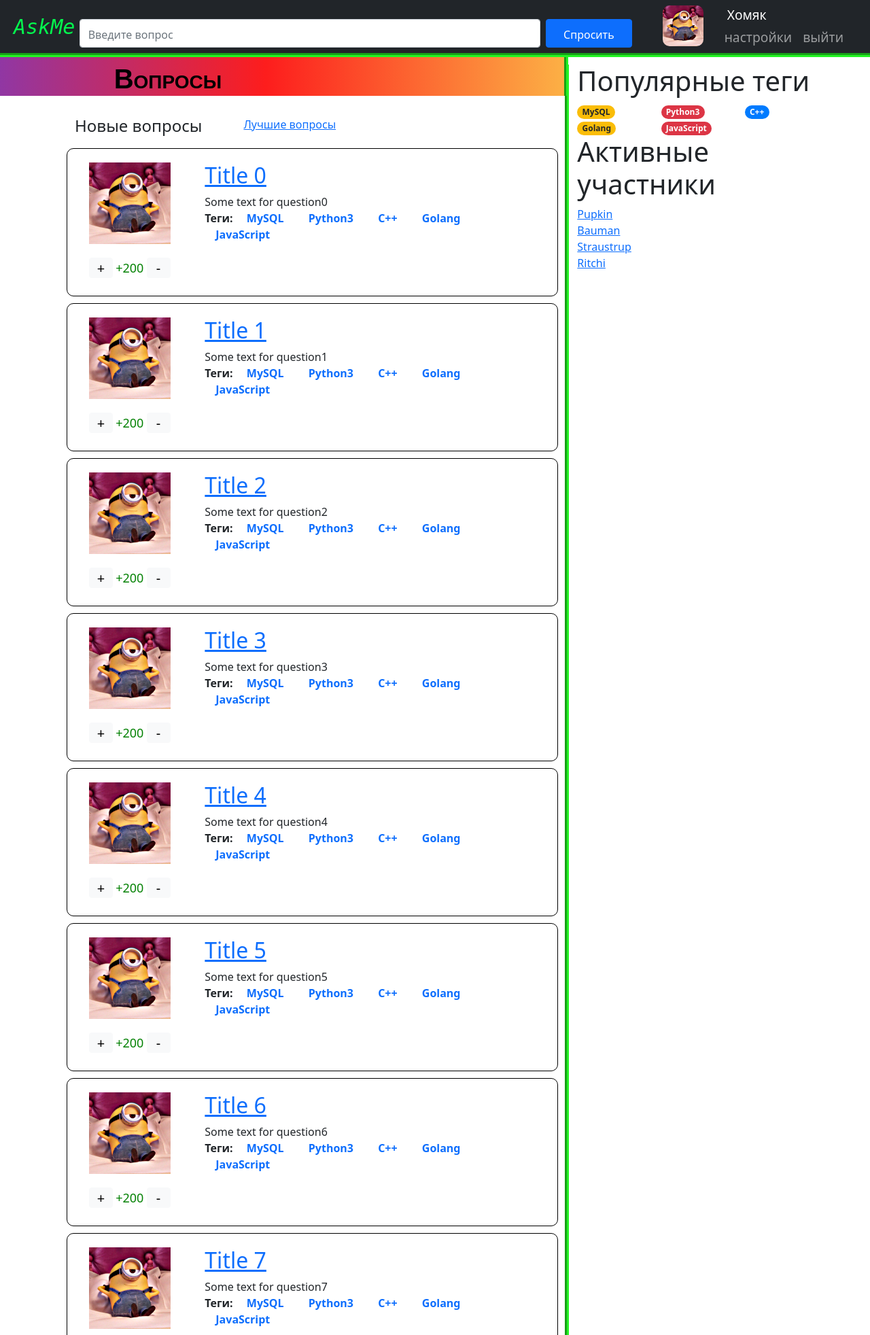
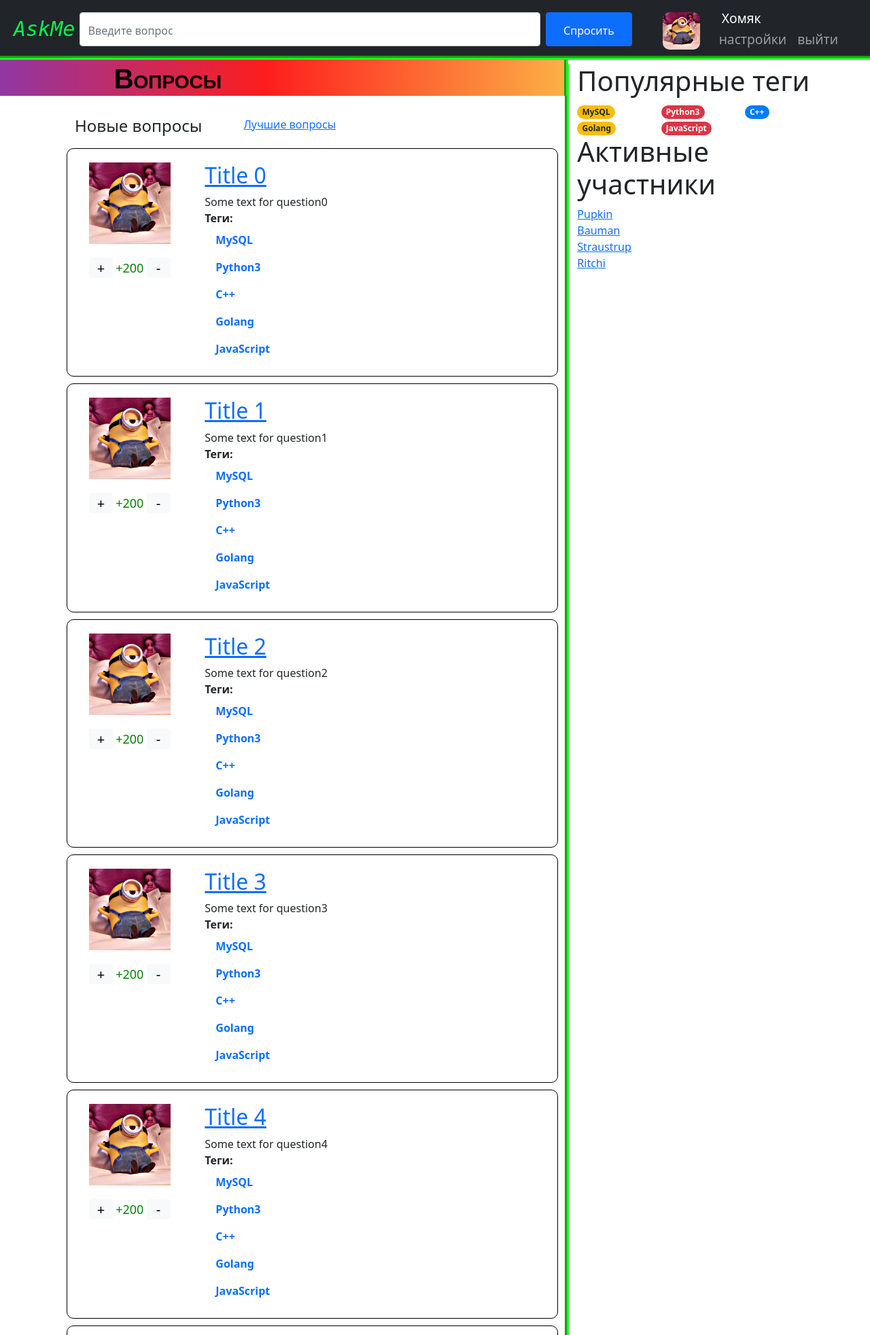
Before and after one commit to Flash1ee/tpark-web-hw, a Django app: page / in a window 1280 px wide. Shown: the top 1964 px of the page at 68% size. Run offline with Django 3.2, Linux system fonts and the light colour scheme; some libraries are stand-ins or nearby versions.

Commit message:
fix navbar

```diff
--- a/askme/static/css/my.css
+++ b/askme/static/css/my.css
@@ -2,6 +2,7 @@
     padding: 80px 15px 0;
     margin-top: 15px;
     padding-left: 40px;
+    margin-bottom:20px;
 }
 
 .question {
@@ -30,23 +31,29 @@
 }
 
 .profile-img {
-    width: 60px;
+    width: 55px;
     margin-left: 25px;
     border-radius: 10px;
 }
 
+.navbar-img {
+    padding-top: 10px;
+}
+
 .account {
     color: white;
+    padding-top: 5px;
 }
 
 .name-account {
-    padding-left: 8px;
+    padding-left: 0px;
+    padding-top: 0px
 }
 
 .account-set {
     margin-bottom: 0px;
+    margin-top: 0px;
     padding-bottom: 0px;
-    margin-top: 2px;
     padding-top: 2px;
 }
 
@@ -138,6 +145,7 @@
     line-height: 98%;
     font-style: italic;
 }
+
 .off-border {
     text-decoration: None;
 }
@@ -150,17 +158,19 @@
 .label-askme {
     font-size: 1.5rem;
     padding-left: 20px;
-    padding-top: 15px;
+    height: 50px;
+    padding-top: 18px;
 }
 
 .myform {
+    padding-top: 10px;
     margin-top: 10px;
-    padding-top: 10px;
+    height: 50px;
 }
 
 .btn-ask {
-    height: 80%;
-    margin-top: 20px;
+    /*height: 80%;*/
+    /*margin-top: 20px;*/
 }
 
 .btn-primary {
@@ -223,6 +233,8 @@
     text-transform: none;
 }
 
+}
+
 .inline {
     display: inline;
 }
@@ -277,7 +289,7 @@
 }
 
 .form-control {
-    margin-top: 20px;
+    /*margin-top: 20px;*/
 }
 
 /* question.html */
@@ -300,8 +312,10 @@
 }
 
 .login-in {
-    padding-top: 25px;
+    /*padding-top: 25px;*/
     color: #23f423;
+    height: 50px;
+    padding-top: 15px;
 }
 
 .login-in:active {
@@ -331,3 +345,9 @@
 .answer-shift {
     margin-bottom: 50px;
 }
+
+/*base.html*/
+.site-label {
+    height: 50px;
+    padding-top: 18px;
+}
--- a/askme/templates/include/navbar.html
+++ b/askme/templates/include/navbar.html
@@ -7,13 +7,14 @@
                 <div class="row header">
                     <div class='col-1 label-askme'>
                         {#                        <i><span class="color-head head-size">AskMe</span>Me</i></a>#}
-                        <i><a class="color-head off-border head-size" href="{% url "new" %}">AskMe</a></i></a>
+                        <i><a class="align-baseline color-head off-border head-size"
+                              href="{% url "new" %}">AskMe</a></i></a>
                     </div>
                     <div class='col-8 search-bar'>
                         <form class="d-flex">
-                            <input class="form-control me-2 myform" type="search" placeholder="Введите вопрос"
+                            <input class="myform form-control me-2" type="search" placeholder="Введите вопрос"
                                    aria-label="Search"/>
-                            <button formaction="{% url "ask" %}" class="btn btn-primary btn-ask myform" type="submit">
+                            <button formaction="{% url "ask" %}" class="myform btn btn-primary btn-ask" type="submit">
                                 Спросить
                             </button>
                         </form>
--- a/askme/templates/include/navbar_user.html
+++ b/askme/templates/include/navbar_user.html
@@ -1,6 +1,6 @@
 {% load static %}
 <div class='col-1'>
-    <ul class="navbar-nav me-auto mb-2 mb-md-0">
+    <ul class="navbar-nav navbar-img mb-2 mb-md-0">
         <li class="nav-item">
             <img src="{% static "img/200.png" %}" class="profile-img" alt=""/>
         </li>
```
